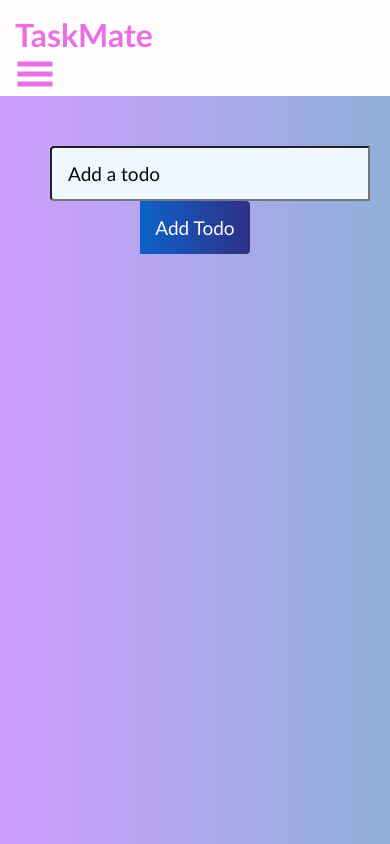
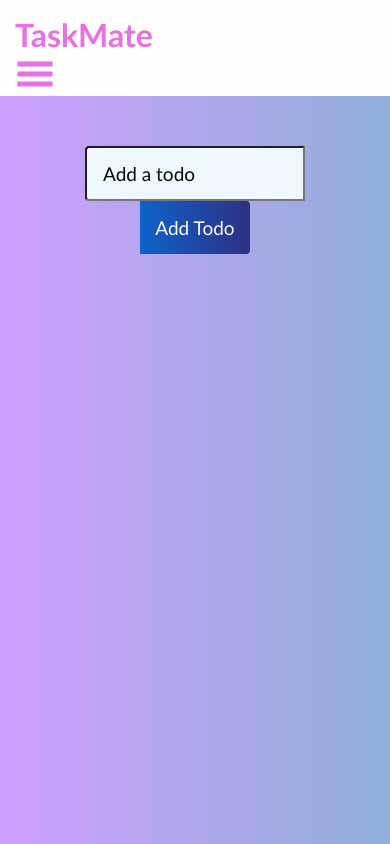
Before and after one commit to iishaan30/Taskmate, a React (Create React App) app: page / in a window 390 px wide. Built offline with nearby package versions, Linux system fonts and the light colour scheme.

Commit message:
Improved Responsiveness

```diff
--- a/src/App.css
+++ b/src/App.css
@@ -51,7 +51,7 @@ h1 {
   border-radius: 4px 0 0 4px;
 
   outline: none;
-  width: 320px;
+  width: 220px;
   background: aliceblue;
   color: #010101da;
   font-size: 19px;
@@ -117,7 +117,8 @@ h1 {
     rgb(127, 215, 183) 100%
   );
   padding: 12px;
-  width: 30%;
+  max-width: 70%;
+  min-width: 70%;
 }
 
 /* .todo-row:nth-child(4n + 1) {
--- a/src/components/navbar.js
+++ b/src/components/navbar.js
@@ -1,6 +1,7 @@
 import React, {useState} from 'react'
 import "./navstyle.css";
 import {GiHamburgerMenu} from "react-icons/gi";
+
 
 const Navbar = () => {
     const [showMediaIcons, setShowMediaIcons] = useState(false);
--- a/src/components/navstyle.css
+++ b/src/components/navstyle.css
@@ -10,6 +10,7 @@
 .main-nav .hamburger-menu {
     display: none;
 }
+
 .logo{
     grid-column: 1/3;
     justify-content: start;
```
